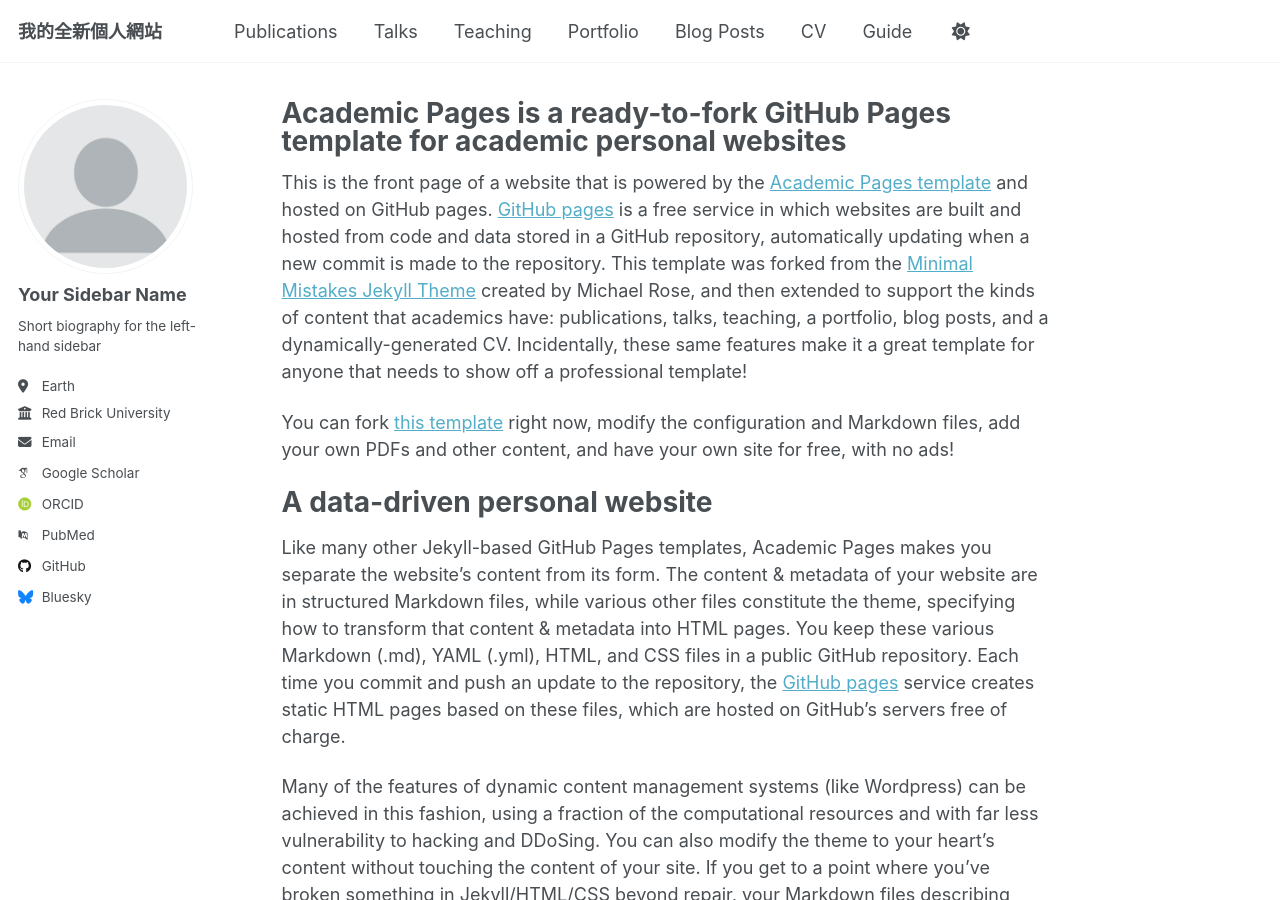
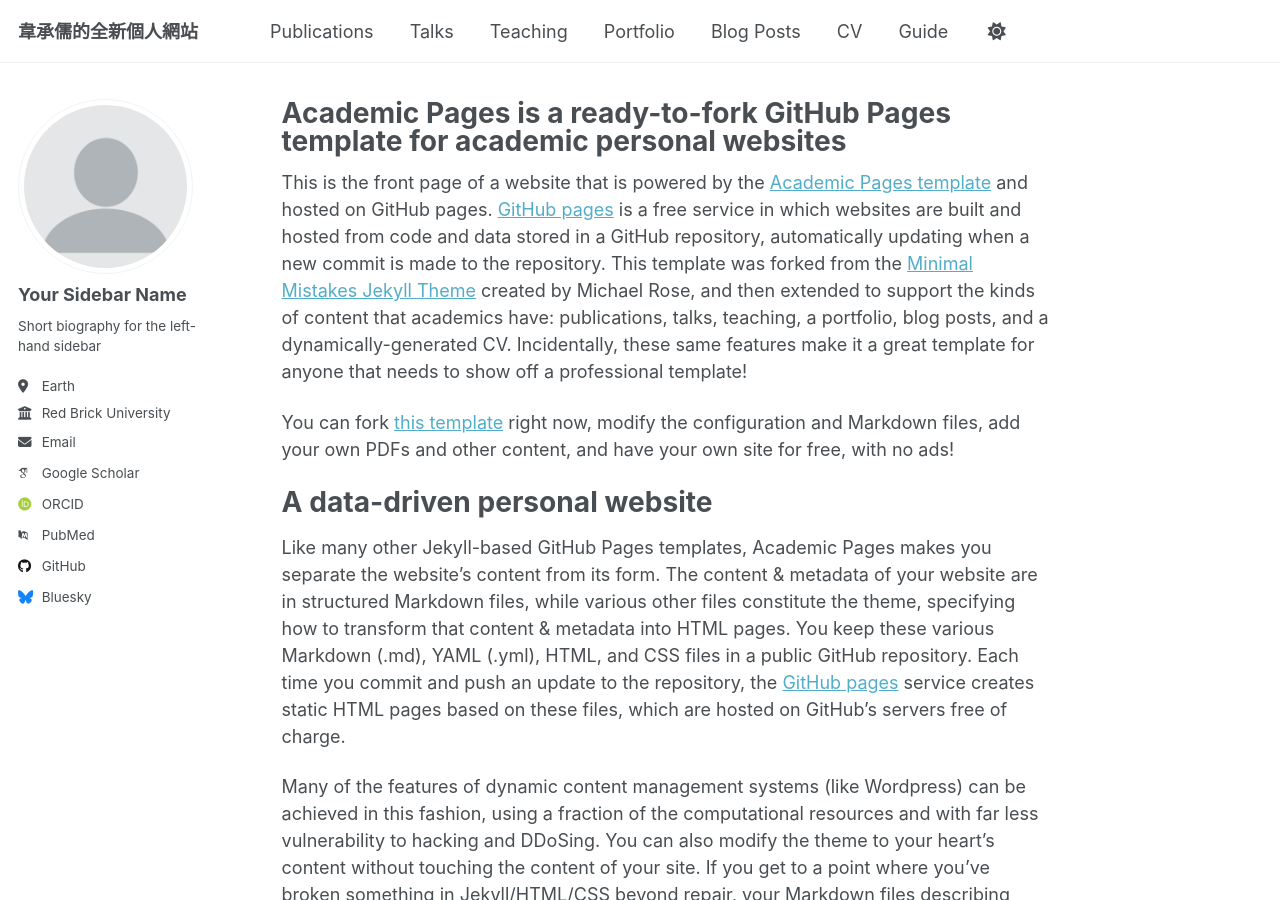
Before and after one commit to Oscar-Wei-seng-u/http-seng-u.github.io, a Jekyll site: the page built from _pages/about.md, in a window 1280 px wide and 900 px high. Built offline with Jekyll 4.4.1, drawn with Linux system fonts in a browser that asks for light colours; some web fonts are replaced; a script that is not in the unit is left out.

Commit message:
Change site title and description
Updated site title and description to reflect new owner.

```diff
--- a/_config.yml
+++ b/_config.yml
@@ -9,7 +9,8 @@
 # Basic Site Settings
 locale                   : "en-US"
 site_theme               : "default" # Currently available options are "default", "air"
-title                    : 我的全新個人網站
+title                    : 韋承儒的全新個人網站
+description              : 計算機科學專業學生 | 實習生
 title_separator          : "-"
 name                     : 韋承儒
 description              : &description "Your Name's academic portfolio"   # Update this with a general description of your site, this is the default if not overridden by a page
```
